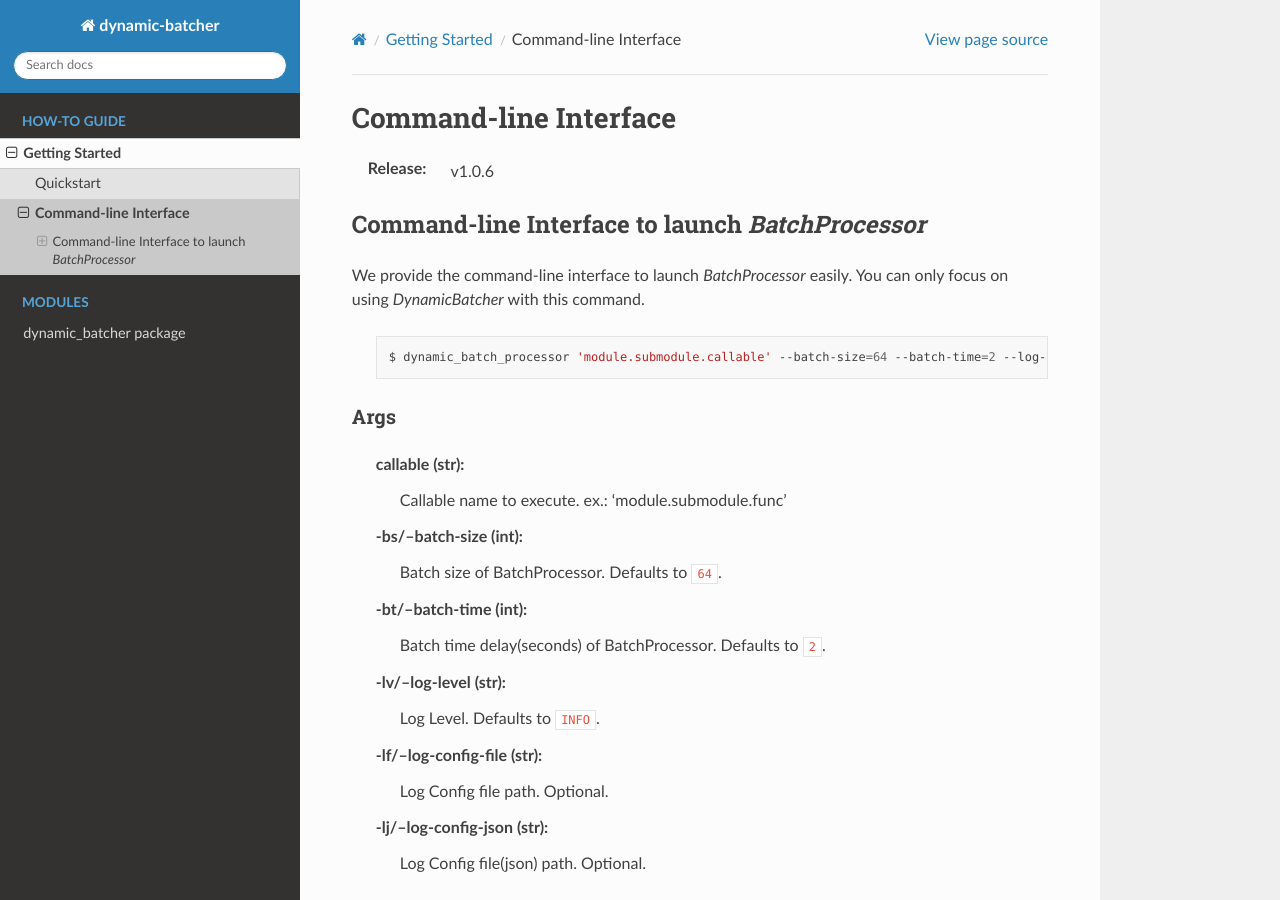
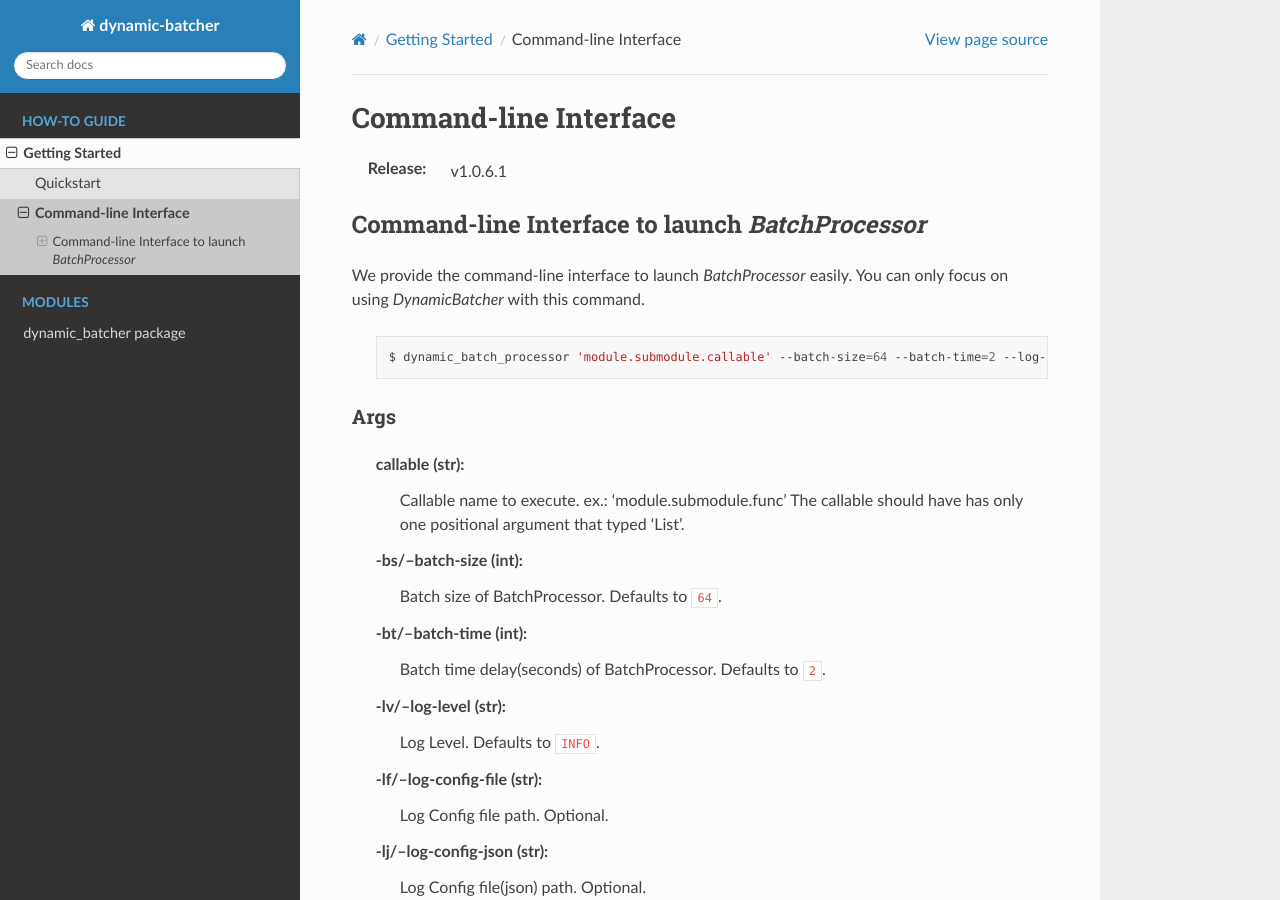
Before and after one commit to pydemia/dynamic-batcher, a Sphinx documentation site: the page built from docs/source/examples-command-line-interface.rst, in a window 1280 px wide and 900 px high. Built offline with Sphinx 7.4.7 and the Read the Docs theme 2.0.0, drawn with Linux system fonts in a browser that asks for light colours; formulas are drawn with MathJax 3.

Commit message:
change log format

```diff
--- a/README.rst
+++ b/README.rst
@@ -178,7 +178,7 @@
   .. code-block::
 
      start test daemon
-     BatchProcessor start: delay=0.001, batch_size=64 batch_time=2
+     BatchProcessor start: delay=0.001, batch_size=64, batch_time=2
 
 * Single request(concurrency=1)
 
--- a/docs/source/conf.py
+++ b/docs/source/conf.py
@@ -17,7 +17,7 @@
 project = 'dynamic-batcher'
 copyright = '2023, pydemia'
 author = 'pydemia'
-release = 'v1.0.6'
+release = 'v1.0.6.1'
 
 # -- General configuration ---------------------------------------------------
 # https://www.sphinx-doc.org/en/master/usage/configuration.html#general-configuration
--- a/docs/source/examples-command-line-interface.rst
+++ b/docs/source/examples-command-line-interface.rst
@@ -23,6 +23,7 @@
 
     callable (str):
         Callable name to execute. ex.: 'module.submodule.func'
+        The callable should have has only one positional argument that typed 'List'.
 
     -bs/--batch-size (int):
         Batch size of BatchProcessor. Defaults to ``64``.
@@ -60,7 +61,7 @@
         example.py
         $ dynamic_batch_processor 'example.add_1' --batch-size=64 --batch-time=2
         [2023-12-18 18:47:02 +0900] [88396] [INFO] LOG_LEVEL: INFO
-        [2023-12-18 18:47:02 +0900] [88396] [INFO] BatchProcessor start: delay=0.001, batch_size=64 batch_time=2
+        [2023-12-18 18:47:02 +0900] [88396] [INFO] BatchProcessor start: delay=0.001, batch_size=64, batch_time=2
 
     .. code-block:: bash
 
@@ -68,6 +69,6 @@
         example.py
         $ dynamic_batch_processor 'example.add_1' --log-level=DEBUG --batch-size=64 --batch-time=2
         [2023-12-18 18:47:02 +0900] [88396] [INFO] LOG_LEVEL: DEBUG
-        [2023-12-18 18:47:02 +0900] [88396] [INFO] BatchProcessor start: delay=0.001, batch_size=64 batch_time=2
+        [2023-12-18 18:47:02 +0900] [88396] [INFO] BatchProcessor start: delay=0.001, batch_size=64, batch_time=2
         [2023-12-18 18:47:09 +0900] [88396] [DEBUG] Trimmed old requests: 0
         [2023-12-18 18:47:09 +0900] [88396] [DEBUG] Trimmed old responses: 0
--- a/dynamic_batcher/__init__.py
+++ b/dynamic_batcher/__init__.py
@@ -22,7 +22,7 @@
     "PendingRequestStream",
 ]
 
-__version__ = "1.0.6"
+__version__ = "1.0.6.1"
 
 
 # logging.basicConfig(
```
Also changed, not shown: README.md (+1 -1 lines), 2 other files.
